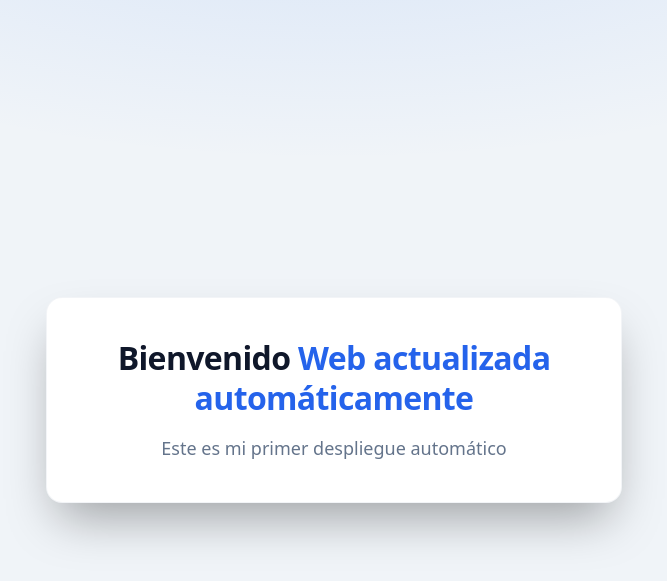
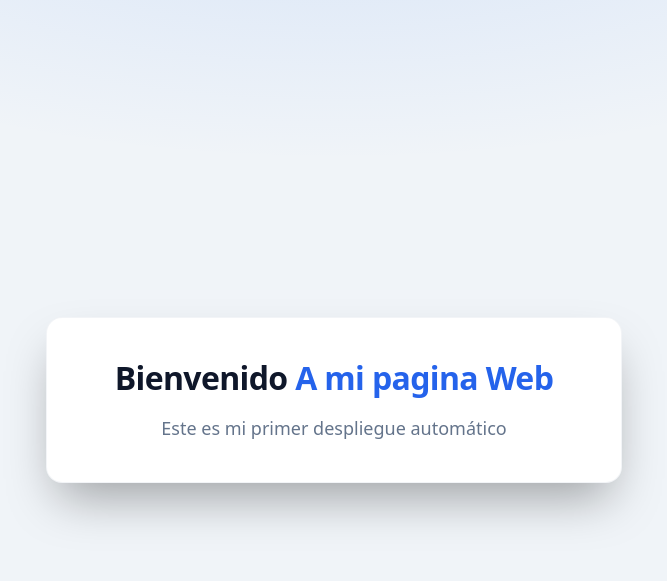
Before and after one commit to 2330Ola/miWeb, a Flask app: page / in a window 1280 px wide. Shown: the top 581 px of the page, without its empty margins (306-973 px from the left). Run offline with Flask 3, Linux system fonts and the light colour scheme.

Commit message:
Cambio en la pagina index.html

```diff
--- a/templates/index.html
+++ b/templates/index.html
@@ -71,7 +71,7 @@
   </head>
   <body>
     <main>
-      <h1>Bienvenido<span> Web actualizada automáticamente </span></h1>
+      <h1>Bienvenido<span> A mi pagina Web </span></h1>
       <p>Este es mi primer despliegue automático</p>
     </main>
   </body>
```
